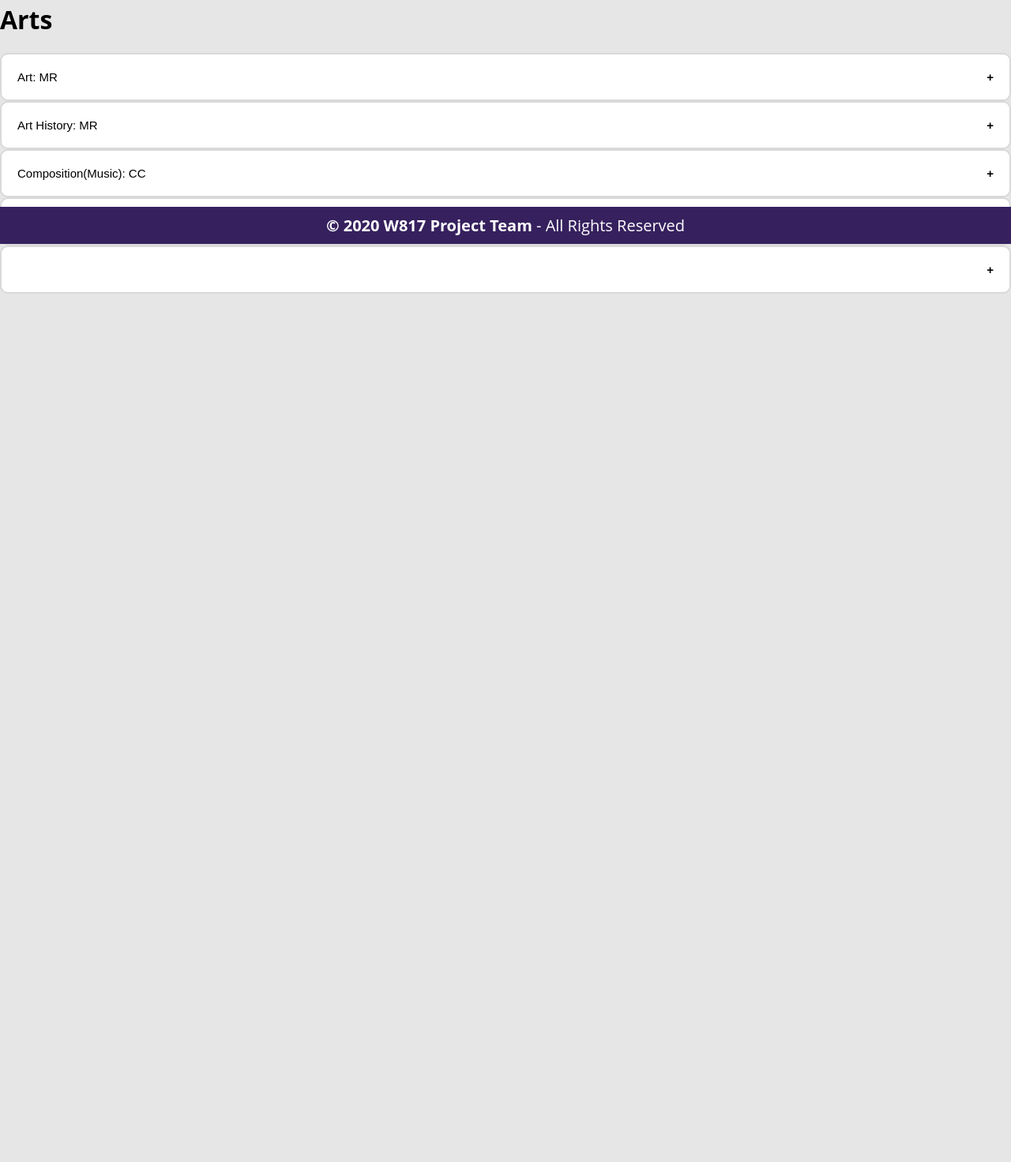
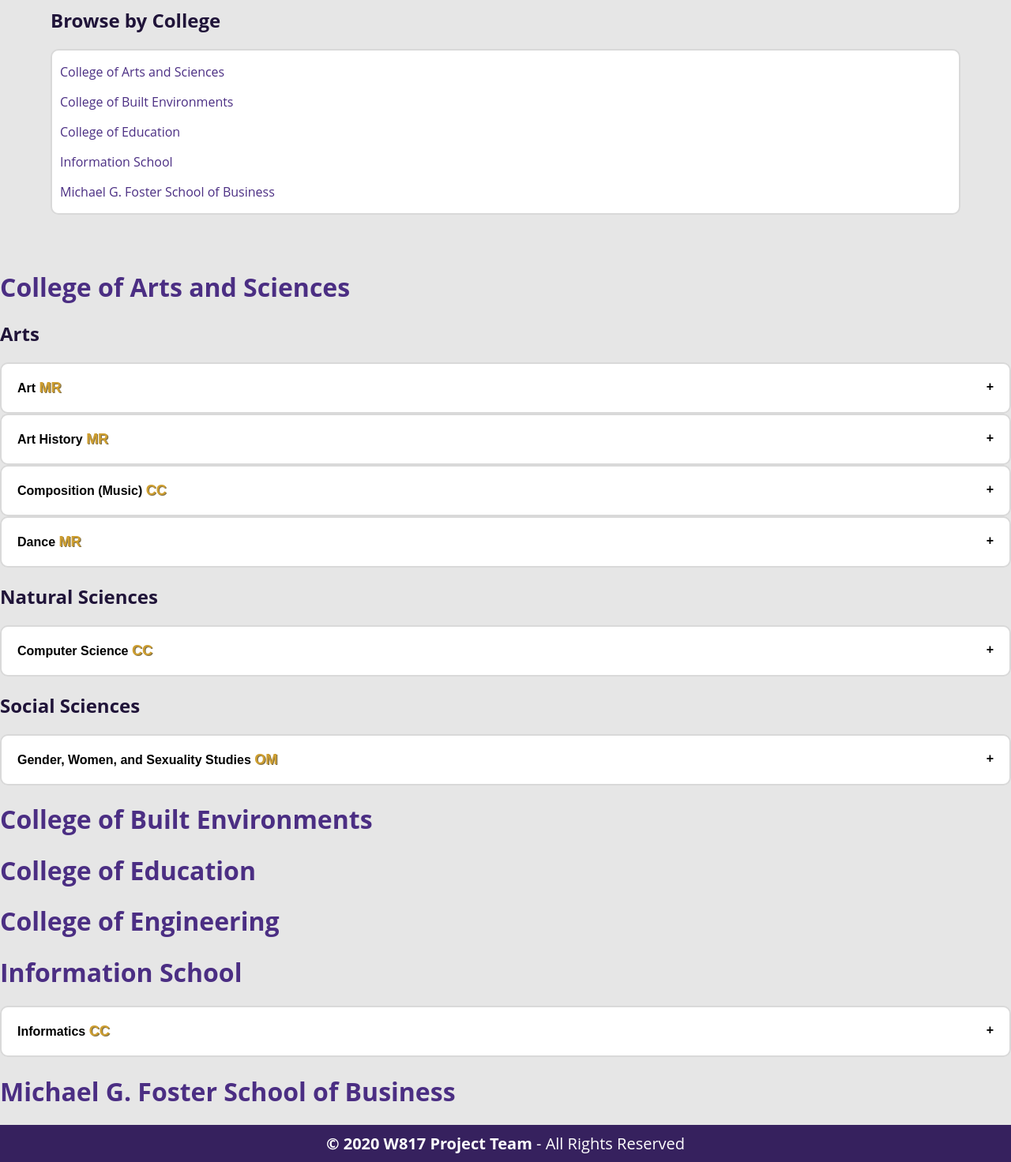
Before and after one commit to cmarq07/Explore-UW, a plain HTML site: page majors.html in a window 1280 px wide. Shown: the part 491-1963 px from the top of the page at 79% size. Before the commit the page ends 863 px from the top, so only its background shows below. Drawn offline with Linux system fonts and the light colour scheme.

Commit message:
Majors Page Updates & Syling

```diff
--- a/majors.html
+++ b/majors.html
@@ -29,24 +29,38 @@
 
 		<!-- Body -->
 		<div id = "intro" class = "content">
-      <p>There are many majors for undergraduates at UW to explore! We have gathered some of most popular majors at UW for you to consider.</p>
-      <p>Reminders:</p>
+		  <p>There are many majors for undergraduates at UW to explore! We have gathered some of the most popular majors at UW for you to consider.
+		  <p><strong>Major Type Key:</strong>
 		  <ul>
-        <li><b>MR</b>: short for "Minimum Requirement", which means you have to complete Pre-Requisites to declare it as a major.</li>
-        <li><b>OM</b>: short for "Open Major", which means that the major will accept students at any time.</li>
-        <li><b>CC</b>: short for "Capacity Constraint", which means that completing Pre-Requisites will not guarantee admission to this major
-                and usually the admissions are competitive. There are specific admission period for each majors, so keep an eye out for theses dates.</li>
+			<li><span class = "majorType">CC</span>: short for <em>"Capacity Constrained"</em>. Completing Pre-Requisites <span style = "text-decoration:underline">will not</span> guarantee admission
+			to this major and usually admissions are competitive. There are specific admissions periods
+			for each major, so keep an eye out for these dates.</li>
+			<li><span class = "majorType">MR</span>: short for <em>"Minimum Requirement"</em>. Complete Pre-Requisites to declare it as a major.</li>
+			<li><span class = "majorType">OM</span>: short for <em>"Open Major"</em>. The major will accept students at any time, provided
+			they have good academic standing.</li>
 		  </ul>
-      <p> Disclaimer: These information are subject to change as departments make changes or new majors are added. We will update them as there are more changes.</p>
+		  <p><strong>Disclaimer:</strong> This information is subject to change as departments make changes or new majors are added. We will update them as there are more changes.
 		</div>
 
-    <h1>Arts</h1>
+		<h2 style = "margin-left:5vw">Browse by College</h2>
+		<div class = "content" style = "margin-top:0">
+		  <p><a href = "#ArtsAndSciences">College of Arts and Sciences</a>
+		  <p><a href = "#BuiltEnvironments">College of Built Environments</a>
+		  <p><a href = "#Education">College of Education</a>
+		  <p><a href = "#iSchool">Information School</a>
+		  <p><a href = "#Business">Michael G. Foster School of Business</a>
+		</div>
 
-    <button class ="collapsible"> Art: MR</button>
+		<div id = "ArtsAndSciences" class = "collegeAndMajorInfo">
+			<h1>College of Arts and Sciences</h1>
+			<!-- Arts -->
+				<h2>Arts</h2>
+				<!-- Art -->
+				<button class ="collapsible">Art <span class = "majorType">MR</span></button>
 				<div class = "information">
-      <p>Pre-Req: 5CR from ART 100~200 level.</p>
-      <p>If you want to declare Art as your major, it is encouraged for you to declare it early in your academic career.</p>
-      <p>Four Focuses</p>
+					<p>Pre-Req: 5CR from ART 100~200 level.
+					<p>If you want to declare Art as your major, it is encouraged for you to declare it early in your academic career.
+					<p>Four Focuses
 					<ul>
 						<li>Interdisciplinary Visual Art</li>
 						<li>Painting and Drawing</li>
@@ -56,16 +70,16 @@
 					<p>More information on <a href = "https://art.washington.edu/art/undergraduate-program"
 					 target="_blank">art.washington.edu/art/undergraduate-program</a></li>
 				</div>
-
-    <button class ="collapsible"> Art History: MR</button>
+				<!-- Art History -->
+				<button class ="collapsible">Art History <span class = "majorType">MR</span></button>
 				<div class = "information">
 				  <p>Pre-Req: No Pre-Req. Appointment with advisor</p>
 				  <p>If you want to declare Art History as your major, it is encouraged for you to declare it early in your academic career.</p>
 				  <p>More information on <a href = "https://art.washington.edu/art-history/admission-major-art-history"
 					 target="_blank">art.washington.edu/art-history/admission-major-art-history</a></li>
 				</div>
-
-    <button class ="collapsible">Composition(Music): CC</button>
+				<!-- Music Composition -->
+				<button class ="collapsible">Composition (Music) <span class = "majorType">CC</span></button>
 				<div class = "information">
 				<p>Pre-Req: MUSIC 113/119, 120, 202/205, 216, 217 and 218</p>
 				<p>Additional requirements: Portfolio of recent work and Audition if the committee asks you.</p>
@@ -76,8 +90,8 @@
 				<p>Audition information on <a href = "https://music.washington.edu/undergraduate-graduate-auditions"
 				   target="_blank">music.washington.edu/undergraduate-graduate-auditions</a></li>
 				</div>
-
-    <button class ="collapsible">Dance: MR </button>
+				<!-- Dance -->
+				<button class ="collapsible">Dance <span class = "majorType">MR</span></button>
 				<div class = "information">
 				  <p>Pre-Req: 5 credit from Dance 166 (5), 242 (3), 250 (5), 251 (5), 271 (1) or 493 (5).
 					 Min 2.0 GPA. Registered in or successfully completed at least one technique course.</p>
@@ -86,19 +100,121 @@
 				  <p>And on <a href = "https://dance.washington.edu/ba-dance"
 					 target="_blank">dance.washington.edu/ba-dance</a></li>
 				</div>
+			<!-- Natural Sciences -->
+				<h2>Natural Sciences</h2>
+				<!-- Computer Science -->
+				<button class ="collapsible">Computer Science <span class = "majorType">CC</span></button>
+				<div class = "information">
+					<p>Hosted through the Paul G. Allen School of Computer Science, which offers a B.S degree
+					with a major in Computer Science or a B.S in computer engineering. The former will be covered
+					here.
+					<p><strong>Applicant Admittance Types:</strong> <em>Freshman Direct Admissions,
+					Regular Admissions, Transfer Admissions</em>
+					<p><strong>Regular Admission Pre-Reqs:</strong>
+					<ul>
+						<li>MATH Series (MATH 124, 125, and 126 or equivalent)</li>
+						<li>5 Natural World Cr - Including one of the following or equivalent:
+						<ul>
+							<li>PHYS 121</li>
+							<li>CHEM 142/145</li>
+							<li>BIOL 180</li>
+						</ul>
+						<li>CSE 142</li>
+						<li>CSE 143</li>
+						<li>At least 5 English Composition Cr</li>
+					</ul>
+					<p><strong>Transfer Admission Pre-Reqs:</strong> Minimum 30 graded college credits before transfer
+					<ul>
+						<li>MATH Series (MATH 124, 125, and 126 or equivalent)</li>
+						<li>Completion of one of the following courses or equivalent:
+						<ul>
+							<li>PHYS 121</li>
+							<li>CHEM 142</li>
+							<li>BIOL 180</li>
+						</ul>
+						<li>CSE 142</li>
+						<li>CSE 143</li>
+						<li>At least 5 English Composition Cr</li>
+					</ul>
+					<p>This is arguably the <em>most</em> selective major offered at UW. Maybe, along with Computational
+					Engineering, it is in the top 3 of hardest majors to get into. Computer Science recently transitioned
+					so that if you are not a Freshman Direct Admit or a Transfer student, your odds of getting in through
+					regular admission are EXTREMELY (almost 0) low, unless you discovered the major late in your college
+					career. There is little point in applying if you do not fit these aforementioned categories.
+					<p>More information on <a href = "https://www.cs.washington.edu/academics/ugrad/admissions"
+					 target="_blank">cs.washington.edu/academics/ugrad/admissions</a></li>
+				</div>
+			<!-- Social Sciences -->
+				<h2>Social Sciences</h2>
+				<!-- Computer Science -->
+				<button class ="collapsible">Gender, Women, and Sexuality Studies <span class = "majorType">OM</span></button>
+				<div class = "information">
+					<p><strong>Pre-Req:</strong> Minimum 2.0 Cumulative College GPA to declare major
+					<p>More information on <a href = "https://gwss.washington.edu/gwss-major"
+					 target="_blank">gwss.washington.edu/gwss-major</a></li>
+				</div>
+		</div>
 
-    <button class ="collapsible"> </button>
+		<div id = "BuiltEnvironments" class = "collegeAndMajorInfo">
+			<h1>College of Built Environments</h1>
+		</div>
+
+		<div id = "Education" class = "collegeAndMajorInfo">
+			<h1>College of Education</h1>
+		</div>
+
+		<div id = "Engineering" class = "collegeAndMajorInfo">
+			<h1>College of Engineering</h1>
+		</div>
+
+		<div id = "iSchool" class = "collegeAndMajorInfo">
+			<h1>Information School</h1>
+			<!-- Informatics -->
+			<button class ="collapsible">Informatics <span class = "majorType">CC</span></button>
 			<div class = "information">
+				<p><strong>Applicant Admittance Types:</strong> <em>Freshman Direct Admissions,
+				Regular Admissions, Transfer Admissions</em>
+				<p><strong>Regular Admission Pre-Reqs:</strong> Minimum 2.0 Cumulative College GPA
+				<ul>
+					<li>INFO 200</li>
+					<li>CSE 142 OR 143 or equivalent</li>
+					<li>STAT 221 or equivalent</li>
+					<li>One English Composition course from the list on the iSchool website</li>
+					<li>Minimum 2.0 GPA in all above courses</li>
+				</ul>
+				<p>Informatics is a capacity-constrained/selective major with a LOT of applicants. Many who come to UW for
+				CSE and do not get in choose this major as a secondary option. As a result, there is a 2 application maximum,
+				so it is encouraged to make yourself competitive with above average grades (around ~3.5) and a great
+				admissions essay.
+				<p>More information on <a href = "https://ischool.uw.edu/programs/informatics/admissions"
+				 target="_blank">ischool.uw.edu/programs/informatics/admissions</a>
+			</div>
+		</div>
 
+		<div id = "Business" class = "collegeAndMajorInfo">
+			<h1>Michael G. Foster School of Business</h1>
 		</div>
 
 		<!-- Copyright -->
-		<div id = "copyright">
+		<div id = "scrollCopyright">
 			<strong>© 2020 W817 Project Team</strong> - All Rights Reserved
 		</div>
 
-    <!--SideMenu-->
+		<!--Scripts-->
 		<script>
+			var majors = document.getElementsByClassName("collapsible");
+			var i;
+			for(i = 0; i < majors.length; i++){
+			  majors[i].addEventListener("click", function() {
+				this.classList.toggle("active");
+				var info = this.nextElementSibling;
+				if (info.style.maxHeight){
+				  info.style.maxHeight = null;
+				} else {
+				  info.style.maxHeight = info.scrollHeight + "px";
+				}
+			  });
+			}
 			function openNav() {
 			  document.getElementById("sideMenu").style.width = "200px";
 			  document.getElementById("intro").style.marginLeft = "210px";
@@ -113,22 +229,5 @@
 			  document.getElementById("disclaimer").style.marginLeft = "65px";
 			}
 		</script>
-
-    <!--Collapsible-->
-    <script>
-    var majors = document.getElementsByClassName("collapsible");
-    var i;
-    for(i = 0; i < majors.length; i++){
-      majors[i].addEventListener("click", function() {
-        this.classList.toggle("active");
-        var info = this.nextElementSibling;
-        if (info.style.maxHeight){
-          info.style.maxHeight = null;
-        } else {
-          info.style.maxHeight = info.scrollHeight + "px";
-        }
-      });
-    }
-    </script>
     </body>
 </html>
--- a/styles.css
+++ b/styles.css
@@ -17,14 +17,30 @@ a:visited {
 	color:#9c37d2;
 }
 
-.collapsible{
+h1 {
+	color:#4b2e83;
+}
+
+h2, h3 {
+	color:#201439;
+}
+
+.majorType {
+	color:#cf9f30;
+	text-shadow:1.2px 1.2px #847348;
+	font-size:18px;
+	font-weight:bold;
+}
+
+.collapsible {
 	background-color: white;
 	color: black;
 	cursor: pointer;
 	padding: 20px;
 	width: 100%;
 	text-align: left;
-	font-size:15px;
+	font-size:16px;
+	font-weight:bold;
 	border:2px solid rgba(217, 217, 217, 1);
 	border-radius:10px;
 }
@@ -108,8 +124,18 @@ a:visited {
 }
 
 #copyright {
+		position:fixed;
 		background-color:#36215e;
-		position:fixed;
+		width:100%;
+		padding:10px 0 10px 0;
+		font-size:20px;
+		color:white;
+		text-align:center;
+		bottom:0;
+}
+
+#scrollCopyright {
+		background-color:#36215e;
 		width:100%;
 		padding:10px 0 10px 0;
 		font-size:20px;
```
Also changed, not shown: about.html (+2 -2 lines), index.html (+2 -1 lines). Lines whose indentation alone changed are shown as unchanged.
